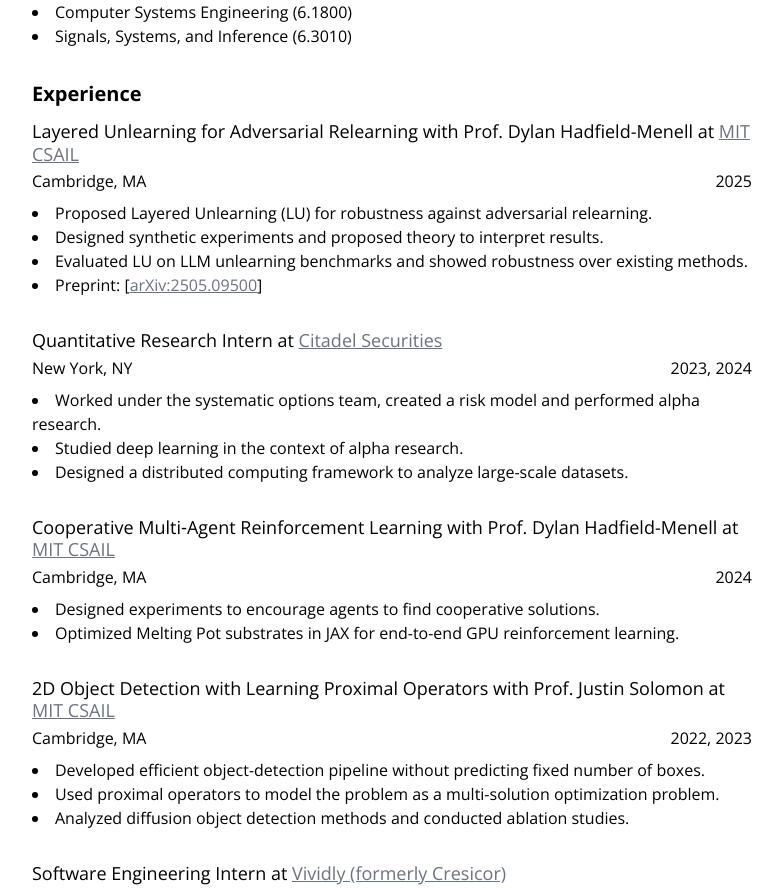
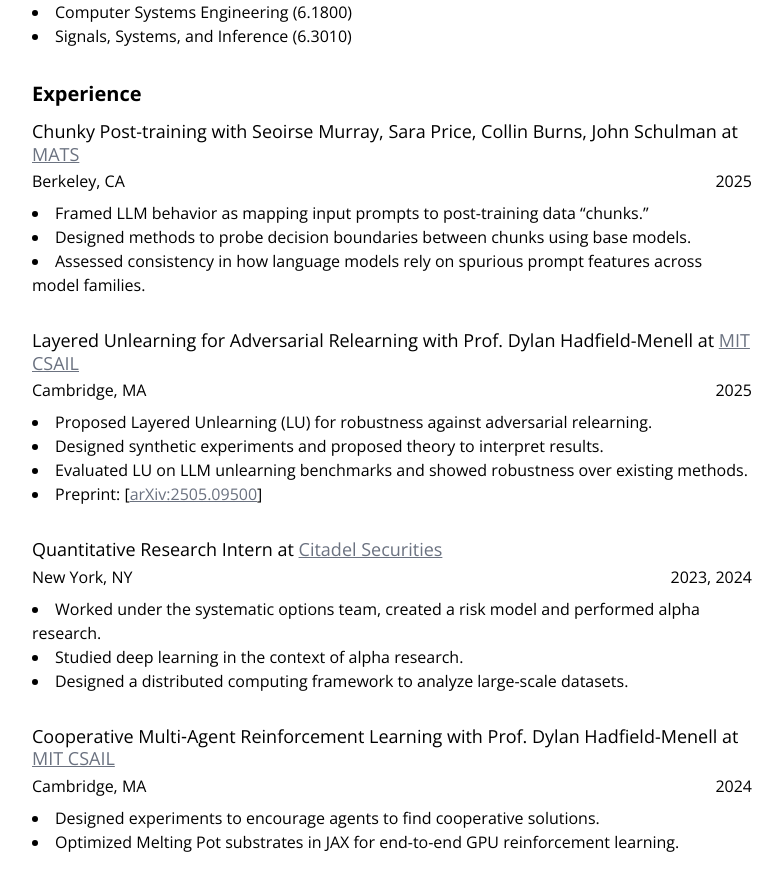
Before and after one commit to 12tqian/12tqian.github.io, a Next.js app: page /resume in a window 1280 px wide. Shown: the part 864-1752 px from the top of the page, without its empty margins (248-1031 px from the left). Built offline with nearby package versions, Linux system fonts and the light colour scheme.

Commit message:
mats update

```diff
--- a/package.json
+++ b/package.json
@@ -23,7 +23,7 @@
     "react-dom": "^18",
     "react-icons": "^5.3.0",
     "react-markdown": "^9.0.3",
-    "react-syntax-highlighter": "^15.6.1",
+    "react-syntax-highlighter": "^15.6.5",
     "rehype-katex": "^7.0.1",
     "rehype-raw": "^7.0.0",
     "rehype-stringify": "^10.0.1",
--- a/src/app/resume/page.tsx
+++ b/src/app/resume/page.tsx
@@ -65,6 +65,23 @@ export default function Resume() {
       </ul>
 
       <p className="text-xl font-bold text-black mt-8 mb-3">Experience</p>
+      <Workplace
+        title="Chunky Post-training with Seoirse Murray, Sara Price, Collin Burns, John Schulman"
+        company="MATS"
+        dates="2025"
+        location="Berkeley, CA"
+        url="http://matsprogram.org/gallery8"
+      >
+        <li>
+          Framed LLM behavior as mapping input prompts to post-training data “chunks.”
+        </li>
+        <li>
+          Designed methods to probe decision boundaries between chunks using base models.
+        </li>
+        <li>
+          Assessed consistency in how language models rely on spurious prompt features across model families.
+        </li>
+      </Workplace>
       <Workplace
         title="Layered Unlearning for Adversarial Relearning with Prof. Dylan Hadfield-Menell"
         company="MIT CSAIL"
```
Also changed, not shown: 1 other file (tests, documents, lock files or other folders).
